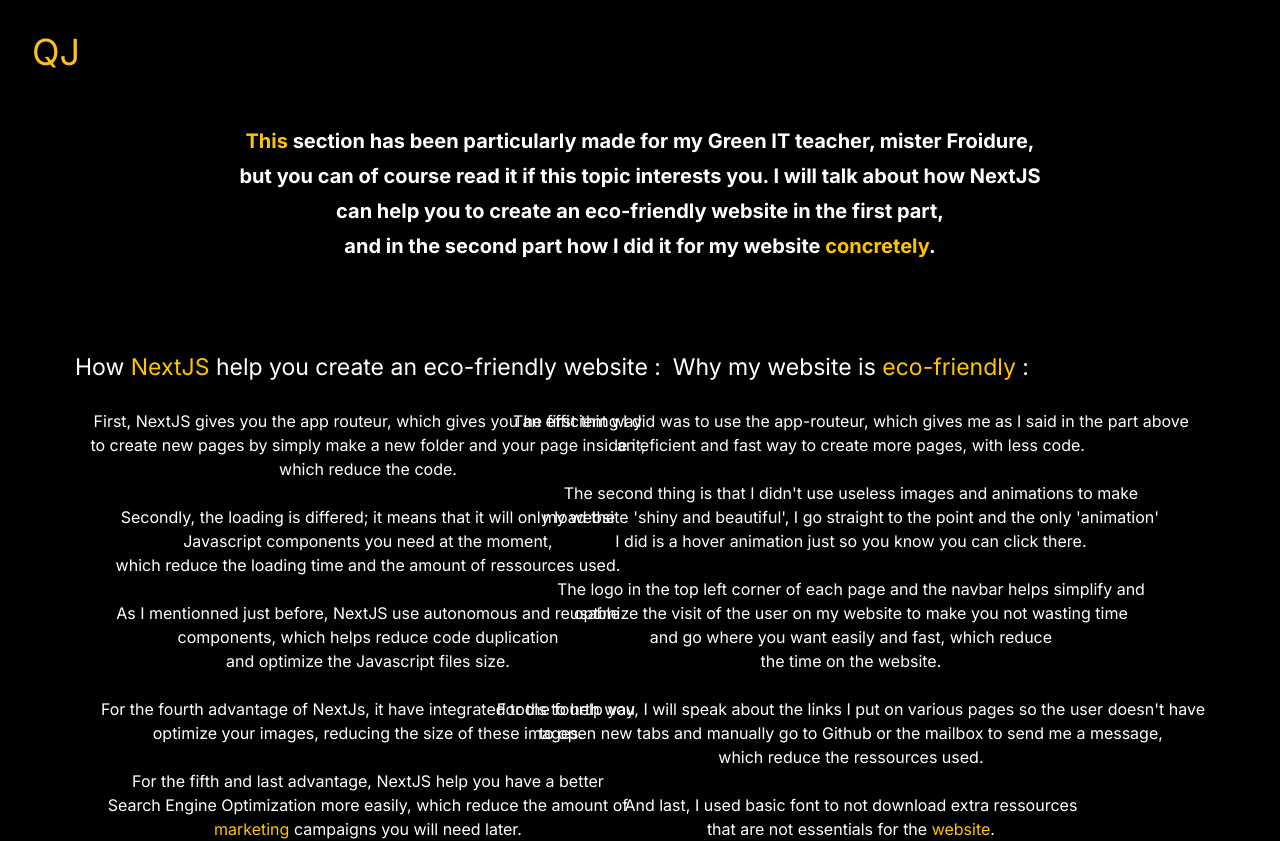
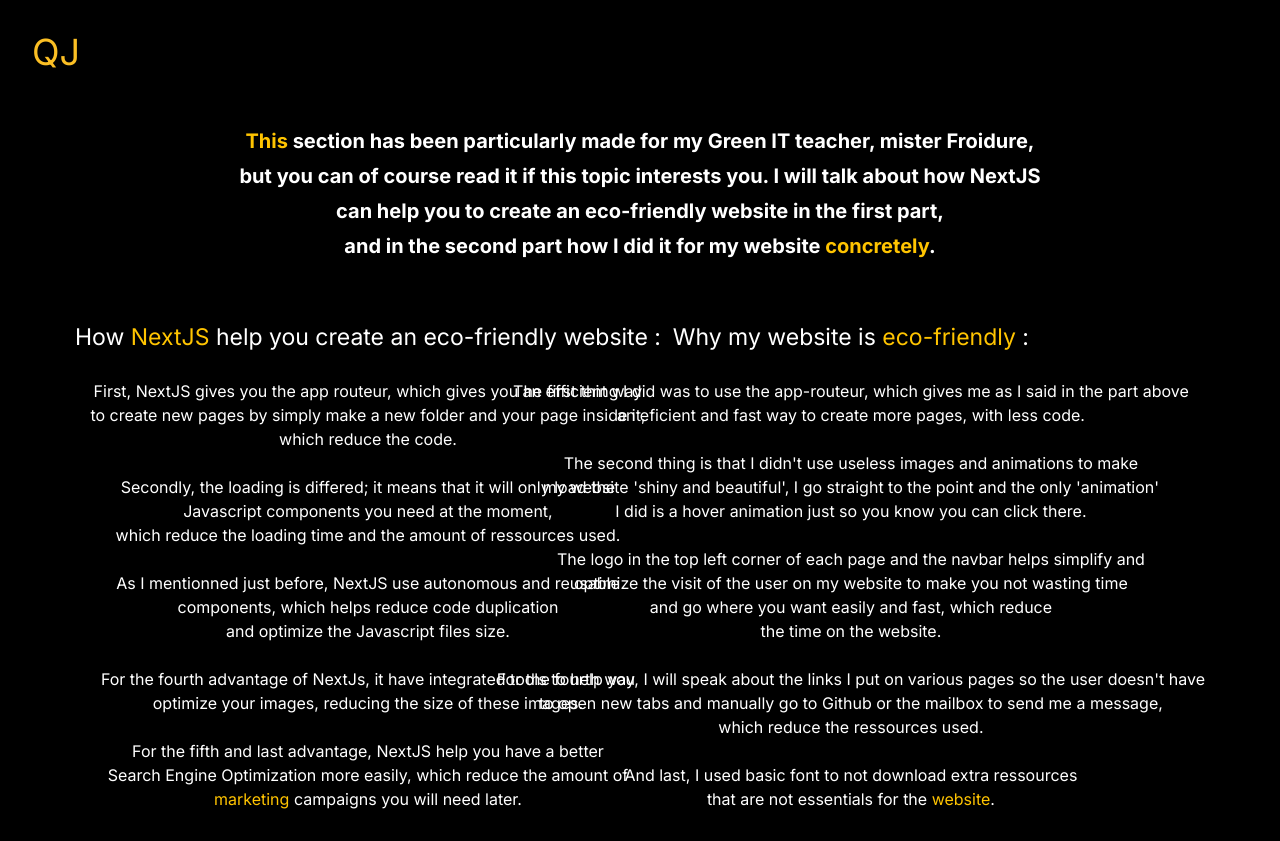
Before and after one commit to QuentinoDelFuego/portfolio_greenit, a Next.js app: page /portfolioSections/ecoSection in a window 1280 px wide. After the commit the page ends 811 px from the top, so only its background shows below. Built offline with nearby package versions, Linux system fonts and the light colour scheme.

Commit message:
text placement change

```diff
--- a/src/app/globals.css
+++ b/src/app/globals.css
@@ -67,13 +67,13 @@
 
 #nextjsIsEco {
     position: absolute;
-    top: 350px;
+    top: 320px;
     left: 75px;
 }
 
 #myWebsiteIsEco {
     position: absolute;
-    top: 350px;
+    top: 320px;
     right: 75px;
 }
 
```
